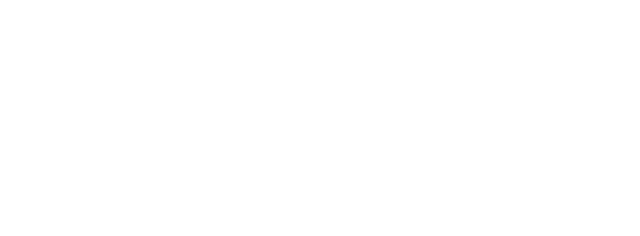
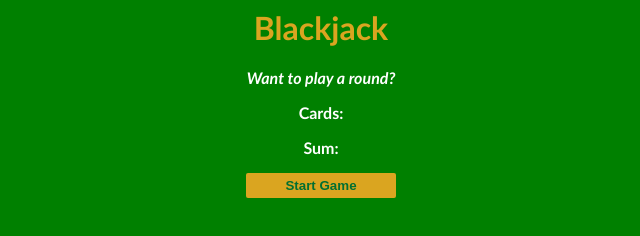
Before and after one commit to Simran287/Chimera, a plain HTML site: page Blackjack/index.html in a window 1280 px wide. Shown: the whole page, without its empty margins (319-959 px from the left). Drawn offline with Linux system fonts and the light colour scheme.

Commit message:
blackjack

```diff
--- a/Blackjack/index.css
+++ b/Blackjack/index.css
@@ -0,0 +1,26 @@
+h1 {
+    color: goldenrod;
+}
+
+body {
+    background-color: green;
+    font-family: 'Trebuchet MS', 'Lucida Sans Unicode', 'Lucida Grande', 'Lucida Sans', Arial, sans-serif;
+    text-align: center;
+    color: white;
+    font-weight: bold;
+}
+
+#message-el {
+    font-style: italic;
+}
+
+button {
+    color: #016f32;
+    width: 150px;
+    background-color: goldenrod;
+    padding-top: 5px;
+    padding-bottom: 5px;
+    font-weight: bold;
+    border: none;
+    border-radius: 2px;
+}
--- a/Blackjack/index.html
+++ b/Blackjack/index.html
@@ -3,6 +3,11 @@
         <link rel="stylesheet" href="index.css">
     </head>
     <body>
+        <h1>Blackjack</h1>
+        <p id="message-el">Want to play a round?</p>
+        <p>Cards: </p>
+        <p id="sum-el">Sum: </p>
+        <button onclick="startGame()">Start Game</button>
         <script src="index.js"></script>
     </body>
 </html>
--- a/Blackjack/index.js
+++ b/Blackjack/index.js
@@ -2,3 +2,29 @@ let firstCard = 2;
 let secondCard = 4;
 
 let sum = firstCard + secondCard;
+let hasBlackJack = false;
+let isAlive = true;
+let message;
+
+let messageEl = document.getElementById("message-el")
+// console.log(messageEl)
+let sumEl = document.getElementById("save-el")
+
+function startGame() {
+    sumEl.textContent = "Sum: " + sum
+if (sum < 21)
+{
+    message = "Do you want to draw a new card?";
+} else if (sum === 21)
+{
+    message = "You've got Blackjack!";
+    hasBlackJack = true;
+} else if (sum > 21)
+{
+    message = "You are out of the game.";
+    isAlive = false;
+}
+
+console.log(hasBlackJack)
+console.log(message)
+}
```
Also changed, not shown: test.js (+20 -0 lines).
